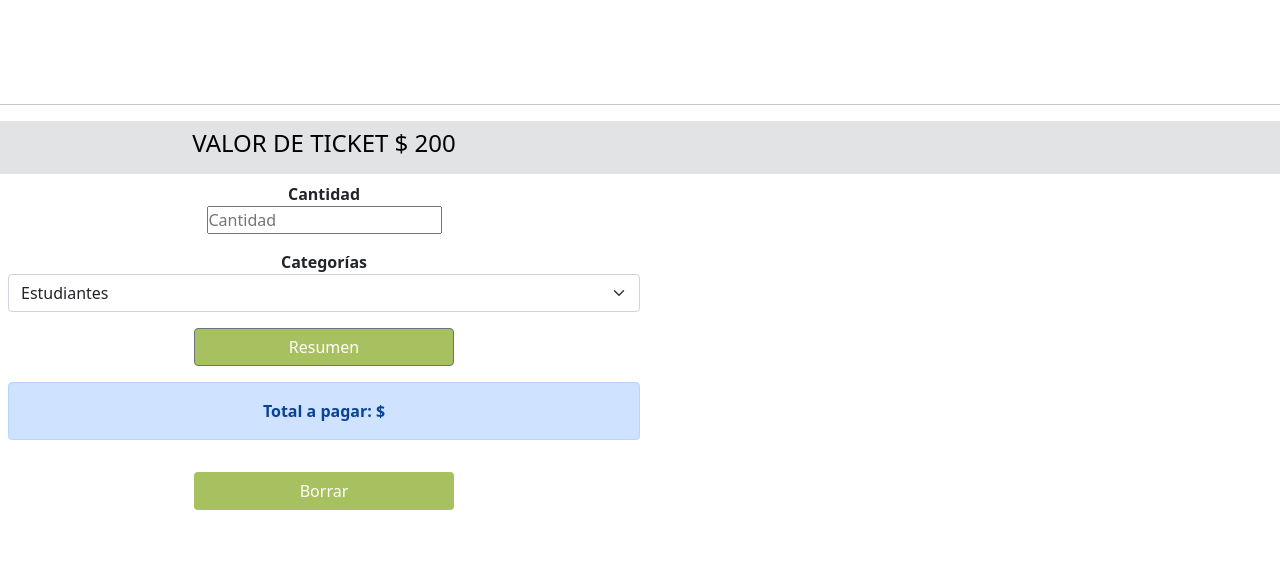
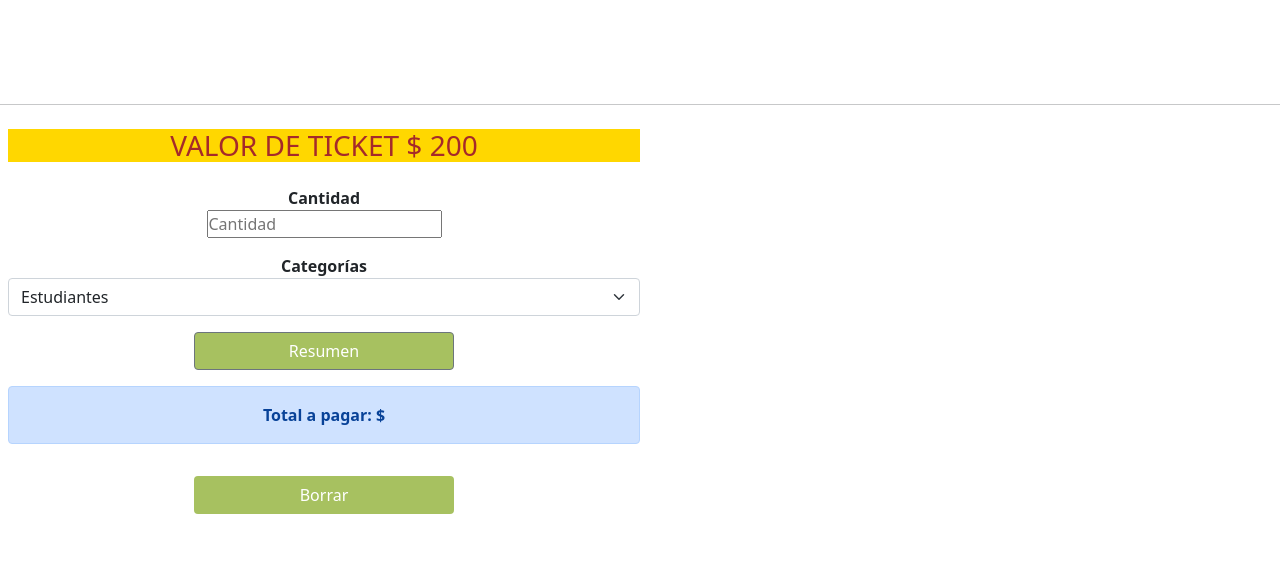
Before and after one commit to IsabelIMTextil/phpintegrador1, a PHP site: page /tickets.php in a window 1280 px wide. Shown: the part 663-1225 px from the top of the page. Run offline with PHP 8.4, Linux system fonts and the light colour scheme; lists and menus that the app fills with data are empty; some web fonts are replaced.

Commit message:
texto tickets marron

```diff
--- a/pages/form_tck.php
+++ b/pages/form_tck.php
@@ -33,8 +33,8 @@
 <div class="table border-0">
 <table class="table border-0">
   <tbody class="border-0">
-    <tr class="table-secondary border-0">
-      <th scope="row" class="border-0"><div class="col-md-6 text-center border-0"><h4>VALOR DE TICKET $ 200</h4> </div> </th>
+    <tr class="border-0">
+      <th scope="row" class="border-0"><div class="col-md-6 text-center border-0" style="background-color: gold;"><h3 style="color: brown;">VALOR DE TICKET $ 200</h3> </div> </th>
     </tr>
 
     <tr class="border-0">
```
